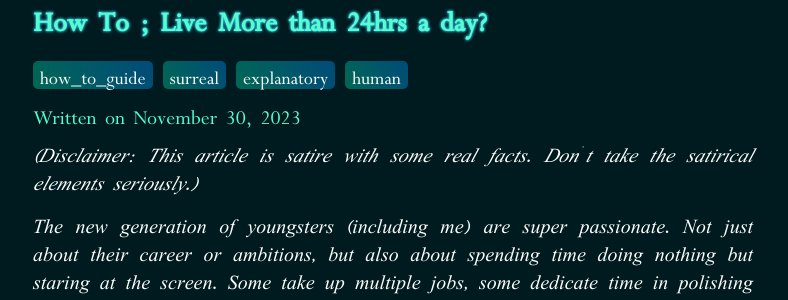
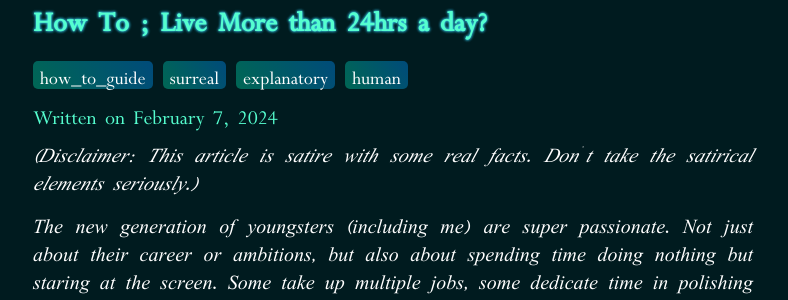
Before and after one commit to abumsd7/abumsd7.github.io, a Jekyll site: the page built from _posts/2024-07-04-More-than-24-Hours-a-day.md, in a window 1280 px wide and 900 px high. Shown: the part 415-715 px from the top of the window, without its empty margins (247-1035 px from the left). Built offline with Jekyll 4.4.1, drawn with Linux system fonts in a browser that asks for light colours; comment, search, counter and statistics services are not loaded.

Commit message:
New update April 7

```diff
--- a/_posts/2024-07-04-More-than-24-Hours-a-day.md
+++ b/_posts/2024-07-04-More-than-24-Hours-a-day.md
@@ -1,7 +1,7 @@
 ---
 layout: post
 title: How To ; Live More than 24hrs a day?
-date: 2023-11-30 22:30:00 +0530
+date: 2024-02-07 22:30:00 +0530
 tags: how_to_guide surreal explanatory human
 ---
 
```
